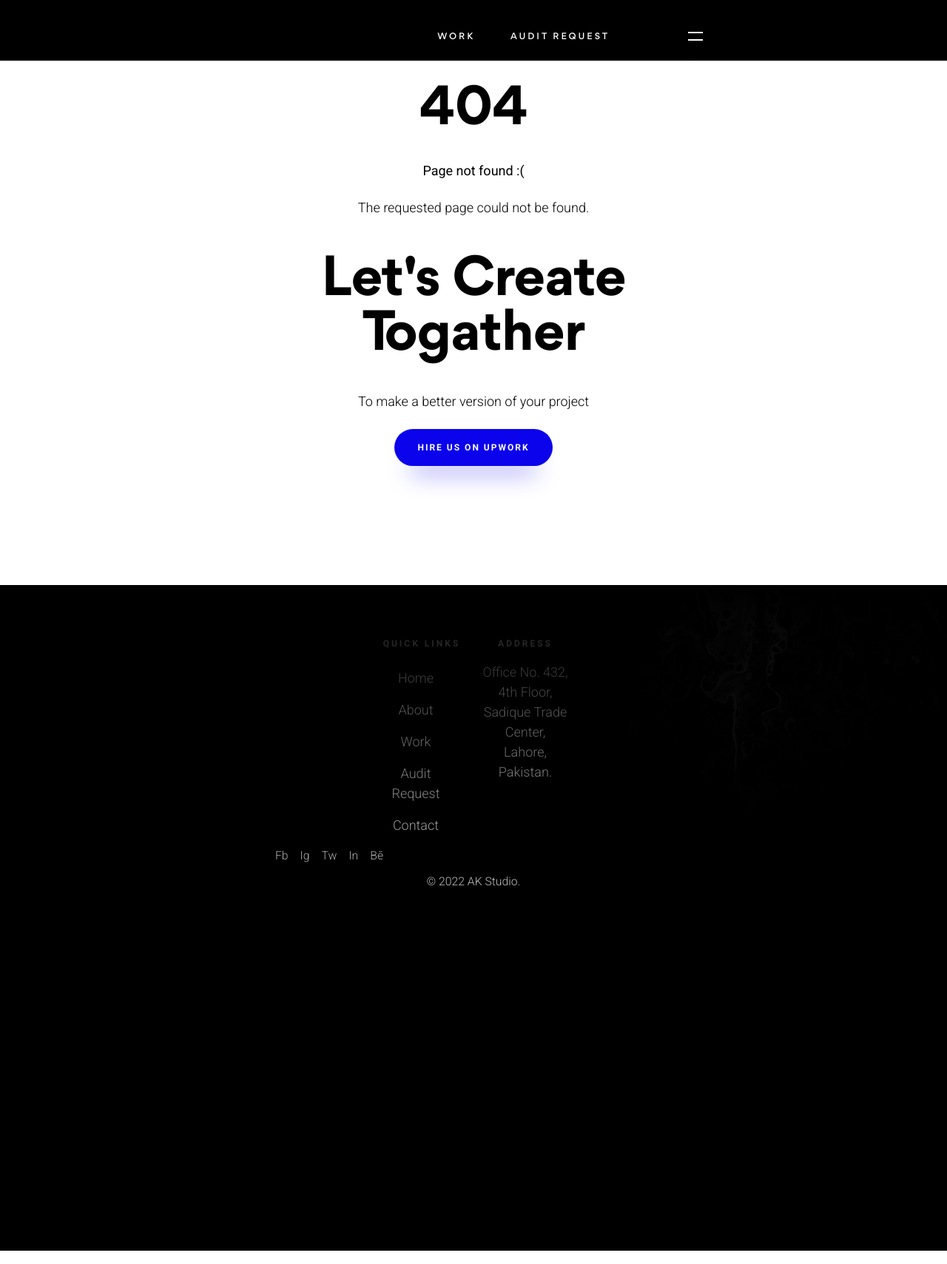
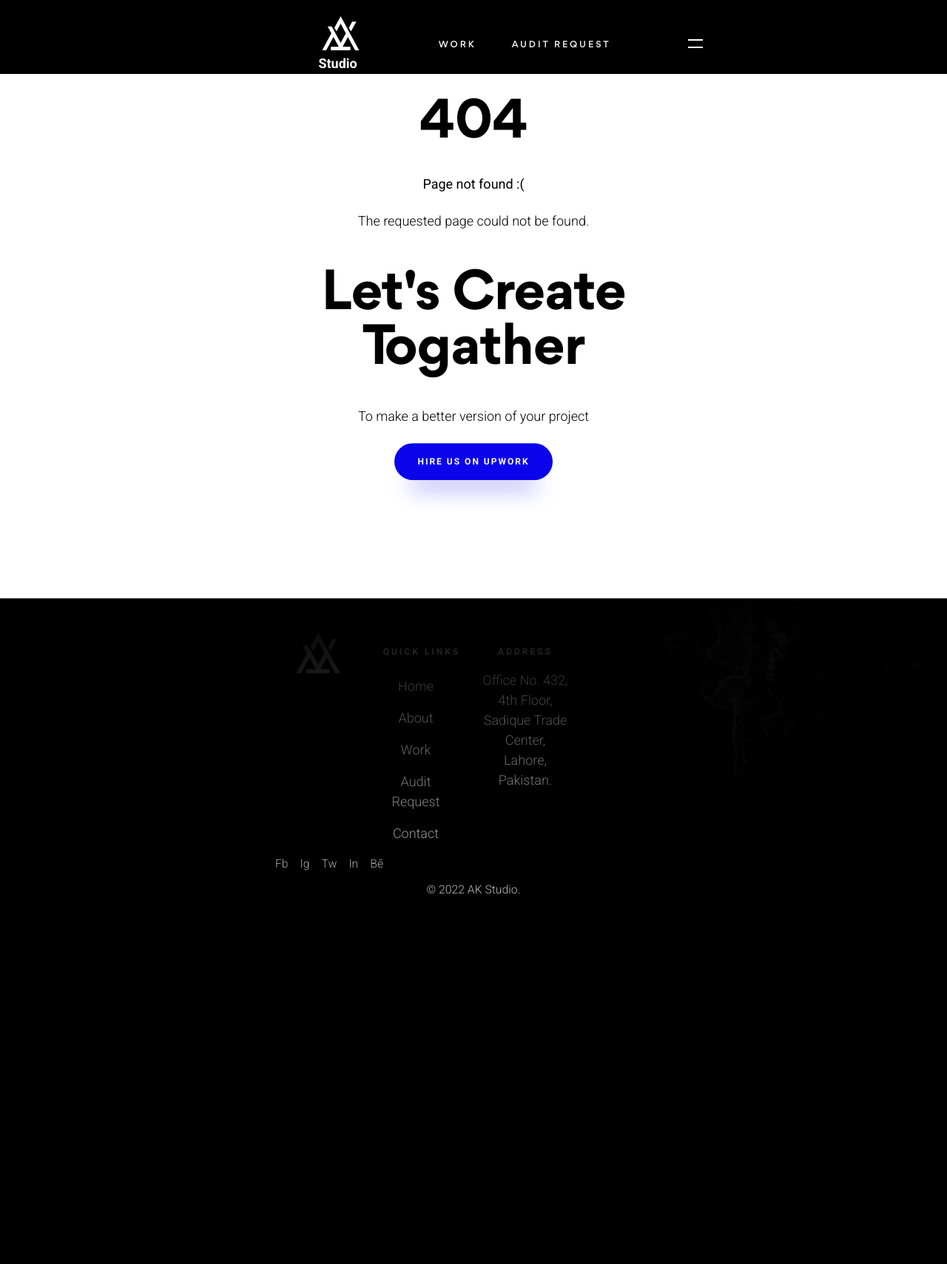
Before and after one commit to aftabkhalid/aks, a Jekyll site: the page built from 404.html, in a window 1280 px wide. Shown: the whole page at 74% size. Built offline with Jekyll 4.4.1, drawn with Linux system fonts in a browser that asks for light colours.

Commit message:
fix header

```diff
--- a/_includes/header.html
+++ b/_includes/header.html
@@ -19,8 +19,8 @@
       <div class="container">
 
         <div class="d-flex justify-content-between align-items-center">
-          <div class="ak-logo navbar-brand" data-scroll data-scroll-direction="horizontal" data-scroll-speed="-1.5">
-            <a href="{{ site.baseurl }}/"> <img src="{{ site.baseurl }}/images/ak-logo.svg" alt="AK Studio"></a>
+          <div class="ak-logo" data-scroll data-scroll-direction="horizontal" data-scroll-speed="-1.5">
+            <a href="{{ site.baseurl }}/"> <img class="logo-fill" src="{{ site.baseurl }}/images/ak-logo.svg" alt="AK Studio"><span>Studio</span></a>
           </div>
 
           <div class="d-none d-sm-block">
--- a/sass/header.scss
+++ b/sass/header.scss
@@ -13,14 +13,14 @@
 
 .ak-manu-container {
   position: absolute;
-  top: 4rem;
+  top: 2.5rem;
   z-index: 999;
   width: 100%;
 }
 
 .header-portfolio {
   background-color: black;
-  height: 82px;
+  height: 100px;
   position: relative;
   z-index: 998;
 
--- a/sass/layout.scss
+++ b/sass/layout.scss
@@ -13,13 +13,13 @@
 
 // Logo
 .ak-logo {
-  fill: #fff;
+  fill: $white;
   a {
     font-size: 18px;
     font-weight: 700;
 
     text-decoration: none;
-    color: $mk-dark-blue;
+    color: $white;
     width: 110px;
     img {
       width: 50px;
@@ -34,6 +34,9 @@
         content: "_";
       }
     }
+  }
+  .logo-fill {
+    fill: $white;
   }
 }
 
--- a/sass/menu.scss
+++ b/sass/menu.scss
@@ -4,7 +4,7 @@
   position: absolute;
   width: 72px;
   height: 72px;
-  top: -12px;
+  top: -2px;
   right: 0;
 }
 
```
Also changed, not shown: css/theme.css, images/ak-logo.svg.
